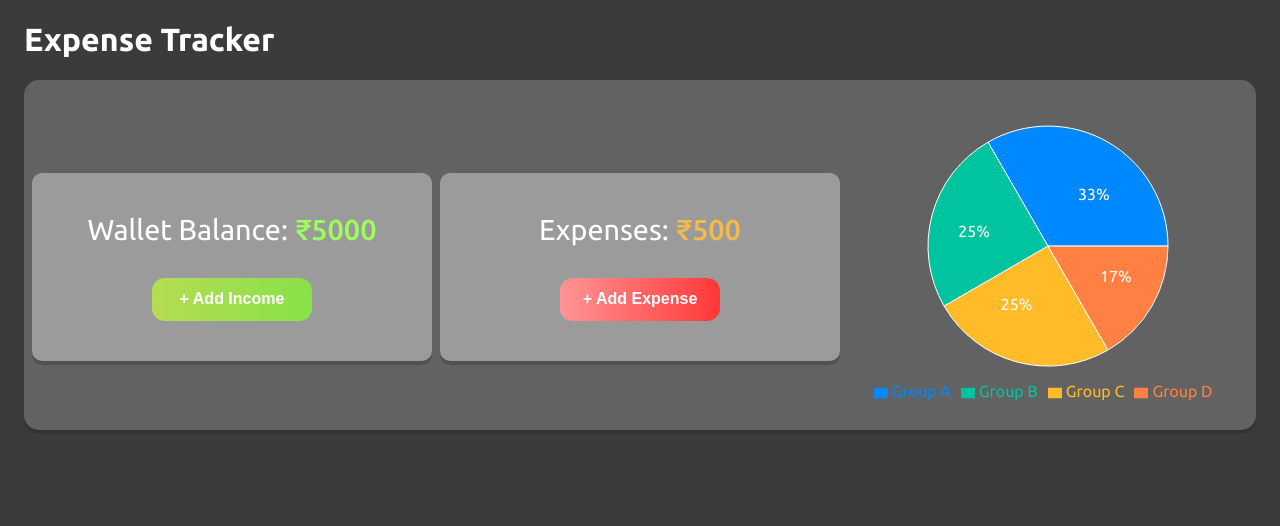
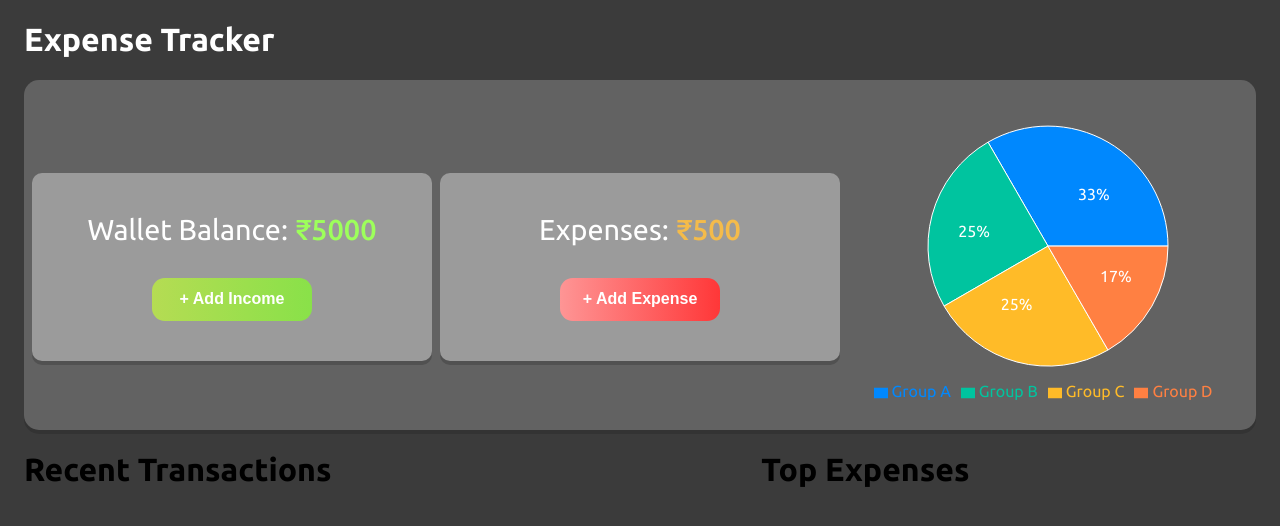
Before and after one commit to abhishekpatil4/Expense-tracker, a React (Vite) app: page / in a window 1280 px wide. Shown: the top 526 px of the page. Built offline with nearby package versions, Linux system fonts and the light colour scheme.

Commit message:
feat: add RecentTransactions and TopExpenses structure

```diff
--- a/src/App.css
+++ b/src/App.css
@@ -58,3 +58,16 @@ body{
   flex-wrap: wrap;
   box-shadow: 0px 4px rgb(51, 51, 51);
 }
+
+.transactions-expenses-wrapper-grid{
+  display: grid;
+  grid-template-columns: auto auto auto auto auto;
+}
+
+#grid-item-1{
+  grid-column-start: 0;
+}
+
+#grid-item-2{
+  grid-column-start: 4;
+}
--- a/src/App.jsx
+++ b/src/App.jsx
@@ -3,6 +3,8 @@ import './App.css'
 import { Navbar } from './components/navbar/Navbar'
 import { AmountCard } from './components/amountCard/AmountCard'
 import { ExpPiechart } from './components/expPiechart/ExpPiechart'
+import { RecentTransaction } from './components/recentTransactions/RecentTransaction'
+import { TopExpenses } from './components/topexpenses/TopExpenses'
 
 function App() {
   return (
@@ -13,6 +15,14 @@ function App() {
         <AmountCard type={"expense"} amountValue={"500"} />
         <ExpPiechart />
       </div>
+      <div className='transactions-expenses-wrapper-grid'>
+        <div id="grid-item-1">
+          <RecentTransaction />
+        </div>
+        <div id="grid-item-2">
+          <TopExpenses />
+        </div>
+      </div>
     </div>
   )
 }
--- /dev/null
+++ b/src/components/recentTransactions/RecentTransaction.jsx
@@ -0,0 +1,5 @@
+export const RecentTransaction = () => {
+    return <>
+        <h1>Recent Transactions</h1>
+    </>
+}
--- /dev/null
+++ b/src/components/topexpenses/TopExpenses.jsx
@@ -0,0 +1,5 @@
+export const TopExpenses = () => {
+    return<>
+    <h1>Top Expenses</h1>
+    </>
+}
```
